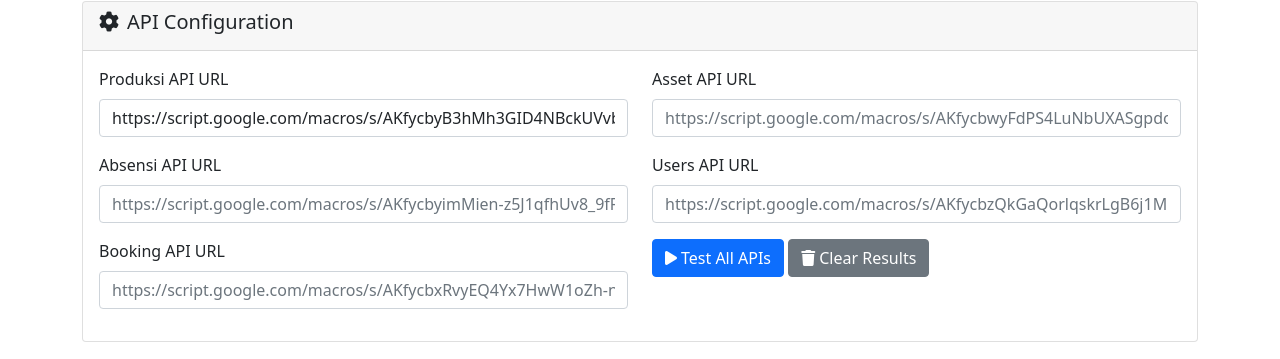
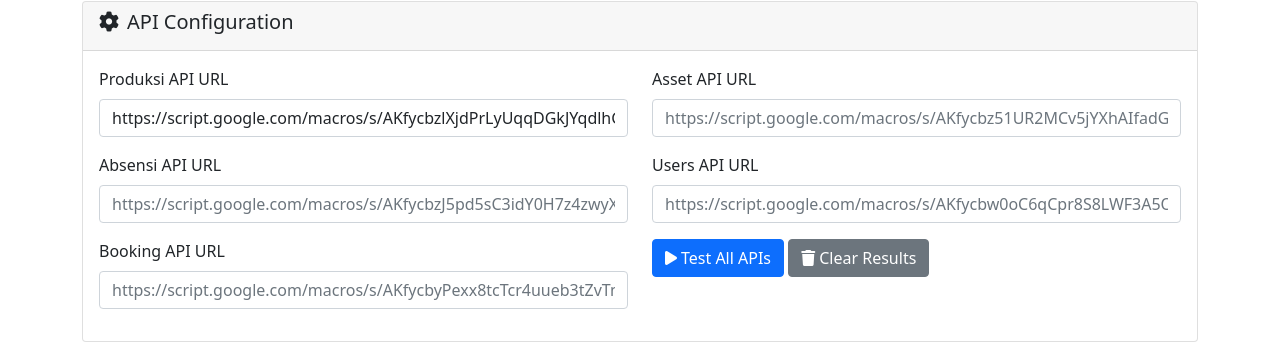
Before and after one commit to FreddyMH07/portal-karyawan-sag, a website: page test-all-apis.html in a window 1280 px wide. Shown: the part 119-478 px from the top of the page. Drawn offline with nearby package versions, Linux system fonts and the light colour scheme.

Commit message:
Update test-all-apis.html

```diff
--- a/test-all-apis.html
+++ b/test-all-apis.html
@@ -44,29 +44,29 @@
                                 <div class="mb-3">
                                     <label class="form-label">Produksi API URL</label>
                                     <input type="url" class="form-control" id="produksiUrl"
-                                           value="https://script.google.com/macros/s/AKfycbyB3hMh3GID4NBckUVvbaL_dZwYFfvZnhs5SMg0tarQ2l_kBmPIlkIJvHIMfSTbRBNj9g/exec">
+                                           value="https://script.google.com/macros/s/AKfycbzlXjdPrLyUqqDGkJYqdlhGa0DL9cXtagtTGf4zfXBGrcv5cYikDMrifCcObpWuqrPQvw/exec">
                                 </div>
                                 <div class="mb-3">
                                     <label class="form-label">Absensi API URL</label>
                                     <input type="url" class="form-control" id="absensiUrl"
-                                           placeholder="https://script.google.com/macros/s/AKfycbyimMien-z5J1qfhUv8_9fFHD4whnk8MNJGccqn_zj5NNkW47tr6NxejUCj68mP42UIrg/exec">
+                                           placeholder="https://script.google.com/macros/s/AKfycbzJ5pd5sC3idY0H7z4zwyX6DvTVxRyI7o7awuoAP7VfG-wyHGOltIKbJHfYKy2Me9L-_A/exec">
                                 </div>
                                 <div class="mb-3">
                                     <label class="form-label">Booking API URL</label>
                                     <input type="url" class="form-control" id="bookingUrl"
-                                           placeholder="https://script.google.com/macros/s/AKfycbxRvyEQ4Yx7HwW1oZh-nTWTwi-YI8QLcPxWb4enQXfi1SbHDCBDiTqjbNFNB9htd6tTMQ/exec">
+                                           placeholder="https://script.google.com/macros/s/AKfycbyPexx8tcTcr4uueb3tZvTmrqVcoXZA58r7VV2ZNZNHrTT8xpy3UPNpzXvNRfUBMZBGdQ/exec">
                                 </div>
                             </div>
                             <div class="col-md-6">
                                 <div class="mb-3">
                                     <label class="form-label">Asset API URL</label>
                                     <input type="url" class="form-control" id="assetUrl"
-                                           placeholder="https://script.google.com/macros/s/AKfycbwyFdPS4LuNbUXASgpdoKTZwE_34a-eIYN_kDsqrWBI_HwZMbx2gmz7Y-_OEpxL-uabfA/exec">
+                                           placeholder="https://script.google.com/macros/s/AKfycbz51UR2MCv5jYXhAIfadGwueAmOfpBSpI4VjE9YMmPgezXw1RalZ3_pT6lOLSY7v3yv6Q/exec">
                                 </div>
                                 <div class="mb-3">
                                     <label class="form-label">Users API URL</label>
                                     <input type="url" class="form-control" id="usersUrl"
-                                           placeholder="https://script.google.com/macros/s/AKfycbzQkGaQorlqskrLgB6j1MajmDe1HhfAciCR4FaLNZE05czOAHA0wORt2edmQtl61PqByA/exec">
+                                           placeholder="https://script.google.com/macros/s/AKfycbw0oC6qCpr8S8LWF3A5OUj6sKYgjE9qlTNtfAt3uKdT2Jpo5QCHfDSGkRGqNnjWrxiAmA/exec">
                                 </div>
                                 <div class="mb-3">
                                     <button class="btn btn-primary" onclick="testAllAPIs()">
```
